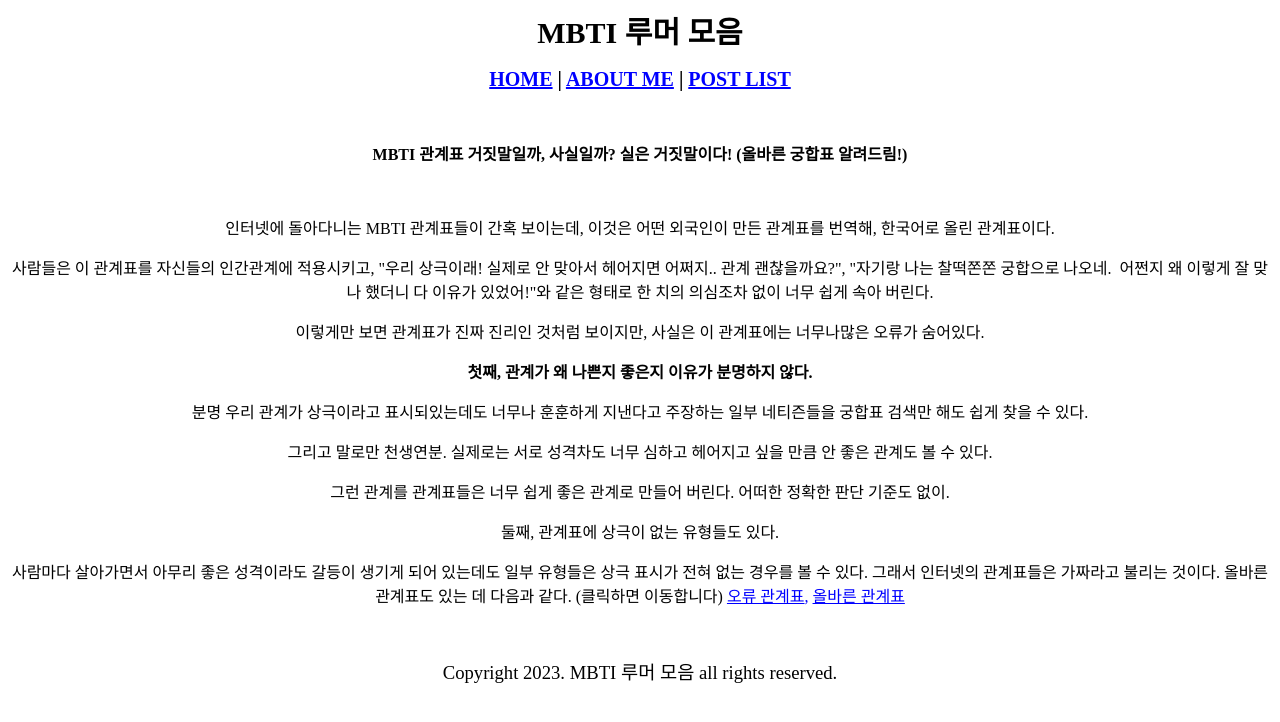
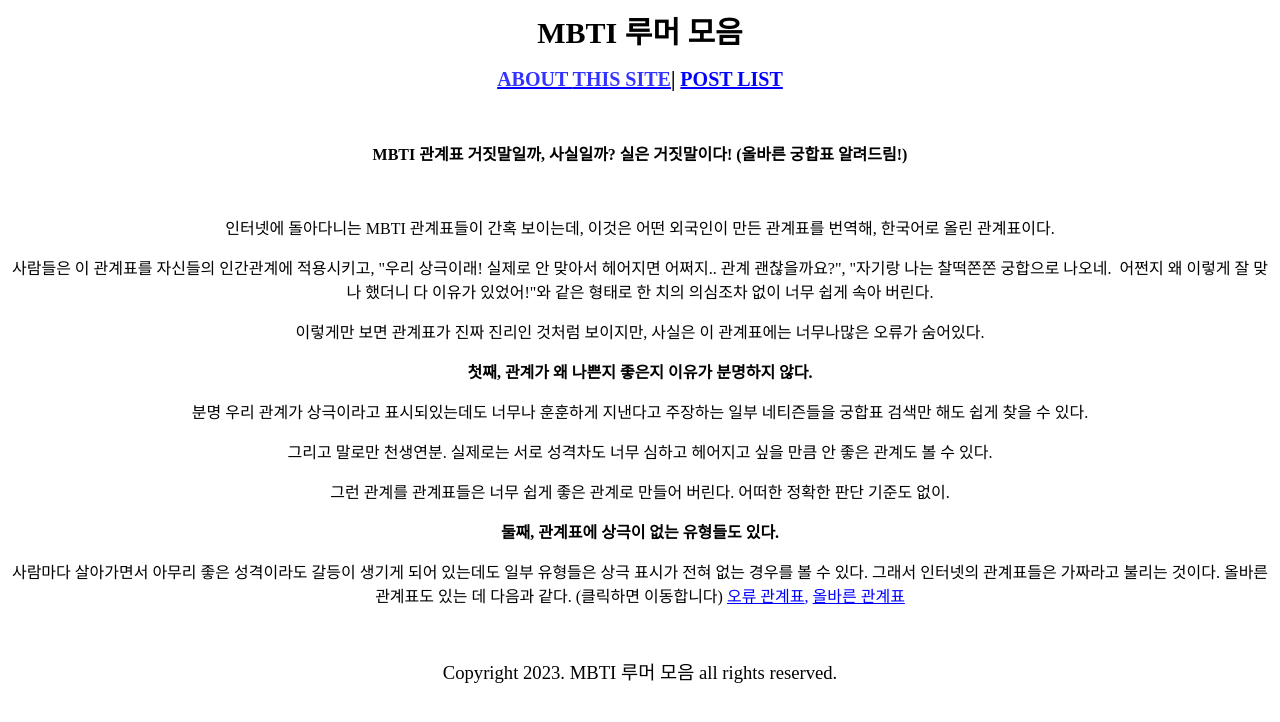
Before and after one commit to mbti-data/mbti-relationship-table-rumor, a plain HTML site: page index.html in a window 1280 px wide. Drawn offline with Linux system fonts and the light colour scheme.

Commit message:
Add files via upload

```diff
--- a/index.html
+++ b/index.html
@@ -9,7 +9,7 @@
 <body bgcolor="white" text="black" link="blue" vlink="purple" alink="red">
 <div style="text-align:center;" data-pm-slice="1 1 []" data-en-clipboard="true"><b><span style="font-size: 30px;"><font face="페이북 OTF Bold">MBTI 루머 모음</font></span></b><font face="페이북 OTF Bold"></font></div>
 <div style="text-align:center;">
-    <p><span style="font-size: 20px;"><a href="https://mbti-rumors.github.io/home/"><b><font face="페이북 OTF Bold" color="blue">HOME</font></b></a><b><font face="페이북 OTF Bold" color="blue"> </font><font face="페이북 OTF Bold" color="black">|</font><font face="페이북 OTF Bold" color="blue"> </font><a href="https://mbti-rumors.github.io/about-me/"><font face="페이북 OTF Bold" color="blue">ABOUT ME</font></a><font face="페이북 OTF Bold" color="blue"> </font><font face="페이북 OTF Bold" color="black">|</font><font face="페이북 OTF Bold" color="blue"> </font></b><a href="https://mbti-rumors.github.io/post-list/"><b><font face="페이북 OTF Bold" color="blue">POST LIST</font></b></a></span></p>
+    <p><span style="font-size: 20px;"><b><font face="페이북 OTF Bold" color="blue"> </font><a href="https://mbti-rumors.github.io/about-this-site/"><font face="페이북 OTF Bold" color="#3333FF">ABOUT </font> <font face="페이북 OTF Bold" color="#3333FF">THIS SITE</font></a><font face="페이북 OTF Bold" color="black">|</font><font face="페이북 OTF Bold" color="blue"> </font></b><a href="https://mbti-rumors.github.io/post-list/"><b><font face="페이북 OTF Bold" color="blue">POST LIST</font></b></a></span></p>
     <p><b>&nbsp;</b></p>
 </div>
 <div><span style="font-size: 20px;"><span data-markholder="true"></span></span></div>
@@ -23,7 +23,7 @@
     <p align="center"><font face="페이북 OTF Bold" color="black">분명 우리 관계가 상극이라고 표시되있는데도 너무나 훈훈하게 지낸다고 주장하는 일부 네티즌들을 궁합표 검색만 해도 쉽게 찾을 수 있다.</font></p>
     <p align="center"><font face="페이북 OTF Bold" color="black">그리고 말로만 천생연분. 실제로는 서로 성격차도 너무 심하고 헤어지고 싶을 만큼 안 좋은 관계도 볼 수 있다.</font></p>
     <p align="center"><font face="페이북 OTF Bold" color="black">그런 관계를 관계표들은 너무 쉽게 좋은 관계로 만들어 버린다. 어떠한 정확한 판단 기준도 없이. </font></p>
-    <p align="center"><font face="페이북 OTF Bold" color="black">둘째, 관계표에 상극이 없는 유형들도 있다. </font></p>
+    <p align="center"><font face="페이북 OTF Bold" color="black"><b>둘째, 관계표에 상극이 없는 유형들도 있다. </b></font></p>
     <p align="center"><font face="페이북 OTF Bold" color="black">사람마다 살아가면서 아무리 좋은 성격이라도 갈등이 생기게 되어 있는데도 일부 유형들은 상극 표시가 전혀 없는 경우를 볼 수 있다. 그래서 인터넷의 관계표들은 가짜라고 불리는 것이다. 올바른 관계표도 있는 데 다음과 같다. (클릭하면 이동합니다)&nbsp;</font><a href="https://www.google.com/search?q=MBTI+%EA%B4%80%EA%B3%84%ED%91%9C&source=lnms&tbm=isch&sa=X&ved=2ahUKEwjjwMm79qP-AhVmtlYBHaD3DjsQ_AUoAXoECAIQAw&biw=1241&bih=932&dpr=1#imgrc=UGW1y6NShQTC-M"><font face="페이북 OTF Bold" color="blue">오류 관계표</font></a><font face="페이북 OTF Bold" color="blue">, </font><a href="https://www.google.com/search?q=%EC%98%AC%EB%B0%94%EB%A5%B8+%EA%B4%80%EA%B3%84%ED%91%9C&tbm=isch&ved=2ahUKEwjqs7DB9qP-AhXVs1YBHb49AtAQ2-cCegQIABAA&oq=%EC%98%AC%EB%B0%94%EB%A5%B8+%EA%B4%80%EA%B3%84%ED%91%9C&gs_lcp=CgNpbWcQAzoFCAAQgAQ6CAgAEIAEELEDOgsIABCABBCxAxCDAToECAAQAzoHCAAQGBCABFCzDFi9NGCIN2gLcAB4AoABqgGIAeYWkgEENC4yM5gBAKABAaoBC2d3cy13aXotaW1nsAEAwAEB&sclient=img&ei=6ms2ZOqWI9Xn2roPvvuIgA0&bih=932&biw=1241#imgrc=AWLfT54jweOA7M"><font face="페이북 OTF Bold" color="blue">올바른 관계표</font></a><font face="페이북 OTF Bold"></font></p>
     <p align="center"><font face="페이북 OTF Bold">&nbsp;</font></p>
     <div style="font-family:quot; font-style:normal; font-weight:400; font-size:14px; color:rgb(51,51,51); word-spacing:0px; letter-spacing:normal; text-transform:none; text-indent:0px; background-color:white; orphans:2; widows:2; box-sizing: border-box; font-variant-ligatures: normal; font-variant-caps: normal; text-align: start; white-space: normal; -webkit-text-stroke-width: 0px; text-decoration-thickness: initial; text-decoration-style: initial; text-decoration-color: initial;Nanum Gothic&quot;, dotum, sans-serif;">
```
